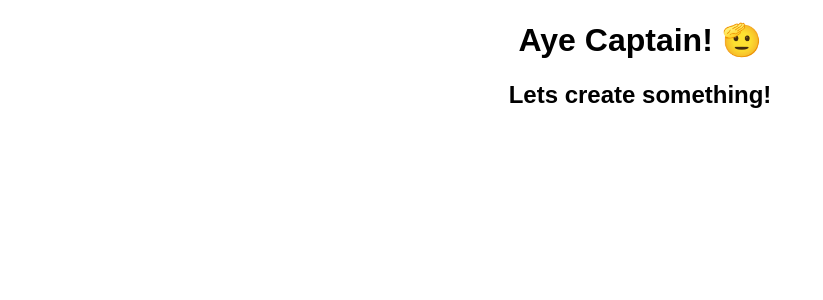
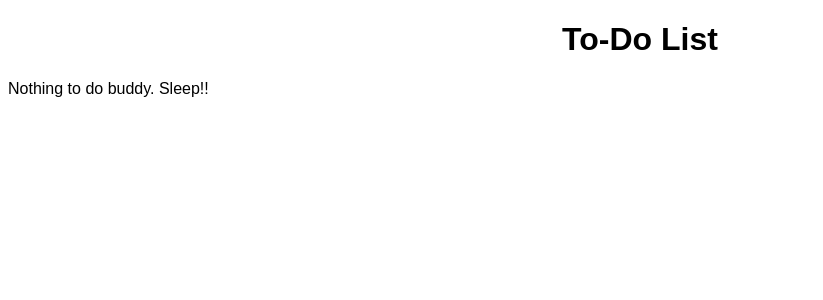
Before and after one commit to sidsrivastavasks/ToDoListReact, a JavaScript app: page / in a window 1280 px wide. Shown: the top 300 px of the page, without its empty margins (0-823 px from the left). Built offline with nearby package versions, Linux system fonts and the light colour scheme.

Commit message:
checkpoint 2 done

```diff
--- a/src/App.js
+++ b/src/App.js
@@ -1,10 +1,13 @@
 import "./styles.css";
+import Header from "./Component/Header/Header.js";
+import Body from "./Component/Body/List.js";
 
 export default function App() {
-  return (
-    <div className="Application">
-      <h1>Aye Captain! 🫡</h1>
-      <h2>Lets create something!</h2>
-    </div>
-  );
+    const listData = [];
+    return (
+        <div className="App">
+            <Header />
+            <Body data={listData} />
+        </div>
+    );
 }
--- /dev/null
+++ b/src/Component/Body/List.js
@@ -0,0 +1,17 @@
+function Body({ data }) {
+    return (
+        <>
+            {data.length > 0 ? (
+                <ul>
+                    {data.map((item, index) => (
+                        <li key={index}>{item}</li>
+                    ))}
+                </ul>
+            ) : (
+                <p>Nothing to do buddy. Sleep!!</p>
+            )}
+        </>
+    );
+}
+
+export default Body;
--- /dev/null
+++ b/src/Component/Header/Header.js
@@ -0,0 +1,9 @@
+function Header() {
+    return (
+        <header className="Header">
+            <h1>To-Do List</h1>
+        </header>
+    );
+}
+
+export default Header;
--- a/src/styles.css
+++ b/src/styles.css
@@ -1,4 +1,11 @@
-.Application {
-  font-family: sans-serif;
-  text-align: center;
+.App {
+    font-family: sans-serif;
 }
+
+.Header {
+    text-align: center;
+}
+
+.Subheader {
+    text-align: center;
+}
```
Also changed, not shown: package.json (+8 -3 lines).
